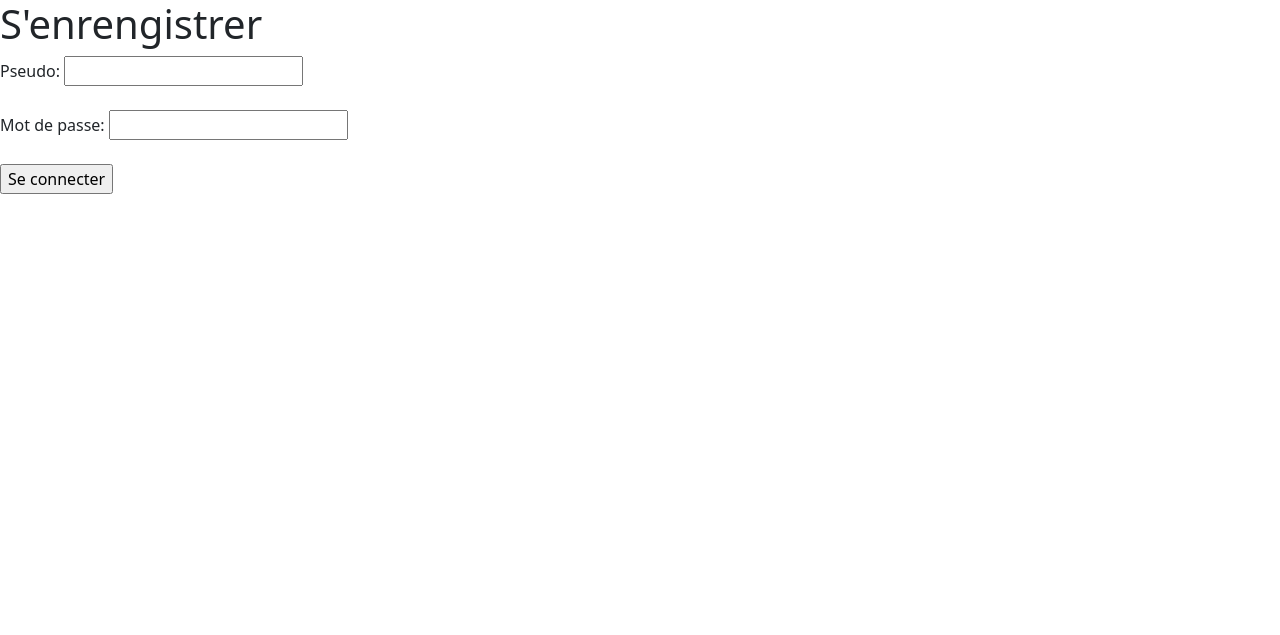
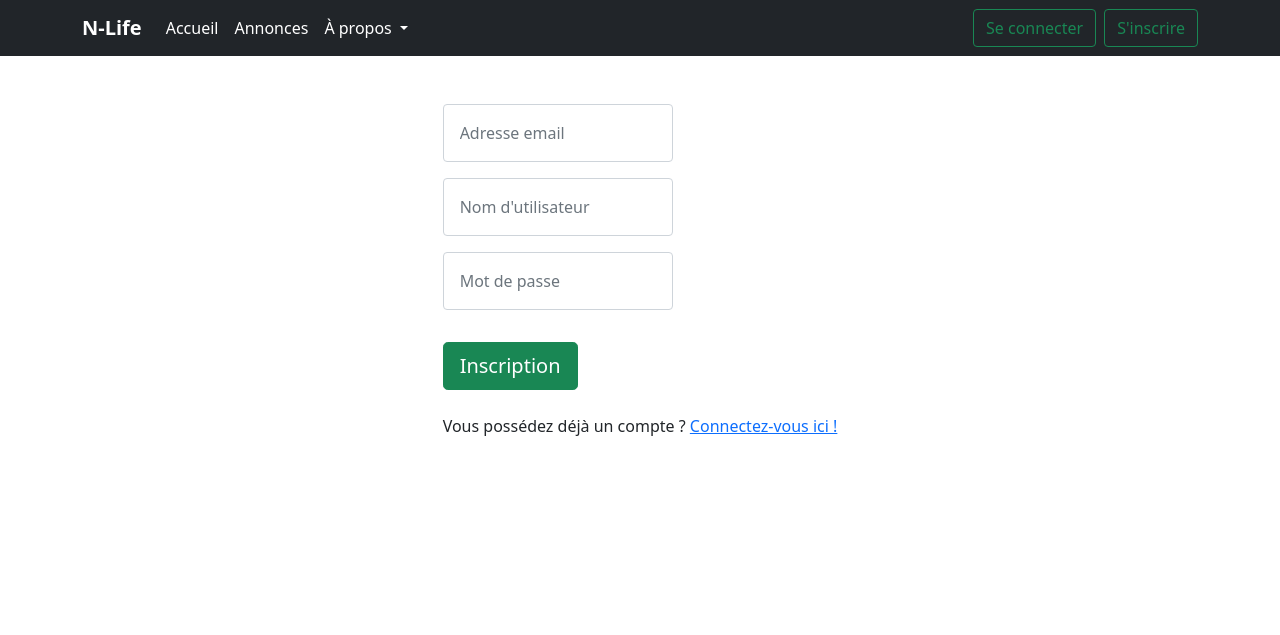
Before and after one commit to RicardFabien/hitema-projet, a PHP site: page /register in a window 1280 px wide. Shown: the top 635 px of the page. Run offline with PHP 8.4, Linux system fonts and the light colour scheme; data that the repository does not hold is empty; some libraries are stand-ins or nearby versions.

Commit message:
Adding front end to login and register

```diff
--- a/templates/logout/index.php
+++ b/templates/logout/index.php
@@ -5,6 +5,7 @@
 use App\Query\UserQuery;
 
 require_once __DIR__ . '/../_inc/header.php';
+require_once __DIR__ . '/../_inc/nav.php';
 ?>
     <h1>Vous avez été déconnecté</h1>
 
--- a/templates/register/index.php
+++ b/templates/register/index.php
@@ -1,28 +1,49 @@
 <?php
 
-// inclusion du footer
+// inclusion du header
 
 use App\Query\UserQuery;
 
 require_once __DIR__ . '/../_inc/header.php';
+require_once __DIR__ . '/../_inc/nav.php';
 ?>
     <h1>S'enrengistrer</h1>
     <?php if ($level == UserQuery::VISITOR_INDICATOR) { ?>
+        <section class="Form my-4 mx-5">
+        <div class="container d-flex p-2 bd-highlight justify-content-center">
         <form action="/register" method ="POST">
 
-            <label for="login">Pseudo:</label>
-            <input type="text" id="login" name="login"><br><br>
-            <label for="password">Mot de passe:</label>
-            <input type="text" id="password" name="password"><br><br>
-            <input type="submit" value="Se connecter">
+                        <div class="form-row">
+                            <div class="col-lg-7">
+                                 <input type="email" placeholder="Adresse email" class="form-control my-3 p-3" name="email"/>
+                            </div>
+                        </div>
+                        <div class="form-row">
+                            <div class="col-lg-7">
+                                 <input type="text" placeholder="Nom d'utilisateur" class="form-control my-3 p-3" name = "login"/>
+                            </div>
+                        </div>
+                        <div class="form-row">
+                            <div class="col-lg-7">
+                                <input type="password" placeholder="Mot de passe" class="form-control my-3 p-3" name = "password"/>
+                            </div>
+                        </div>
+                        <div class="form-row">
+                            <div class="col-lg-7">
+                                <button type="submit" class="btn mt-3 mb-4 btn-success btn-block btn-lg">Inscription</button>
+                            </div>
+                        </div>
+                        <p>Vous possédez déjà un compte ? <a href="/login">Connectez-vous ici !</a></p>
 
         </form>
 
         <?php if($alreadyInUse){ ?>
             <p>Ce compte existe déjà</p>
         <?php } ?>
+        </div>
+    </section>
     <?php } else {?>
-        <p>Vous êtes connecté sous le pseudo <?php echo $_SESSION["password"] ?>, veuillez vous déconnecter </p>
+        <p>Vous êtes connecté sous le pseudo <?php echo $_SESSION["password"] ?>, veuillez vous déconnecter pour changer de compte </p>
         <form action="/logout"  method ="POST">
 
             <input type=hidden id="disconnect" name = "disconnect" value = "disconnect"/>
```
Also changed, not shown: templates/login/index.php (+28 -7 lines).
